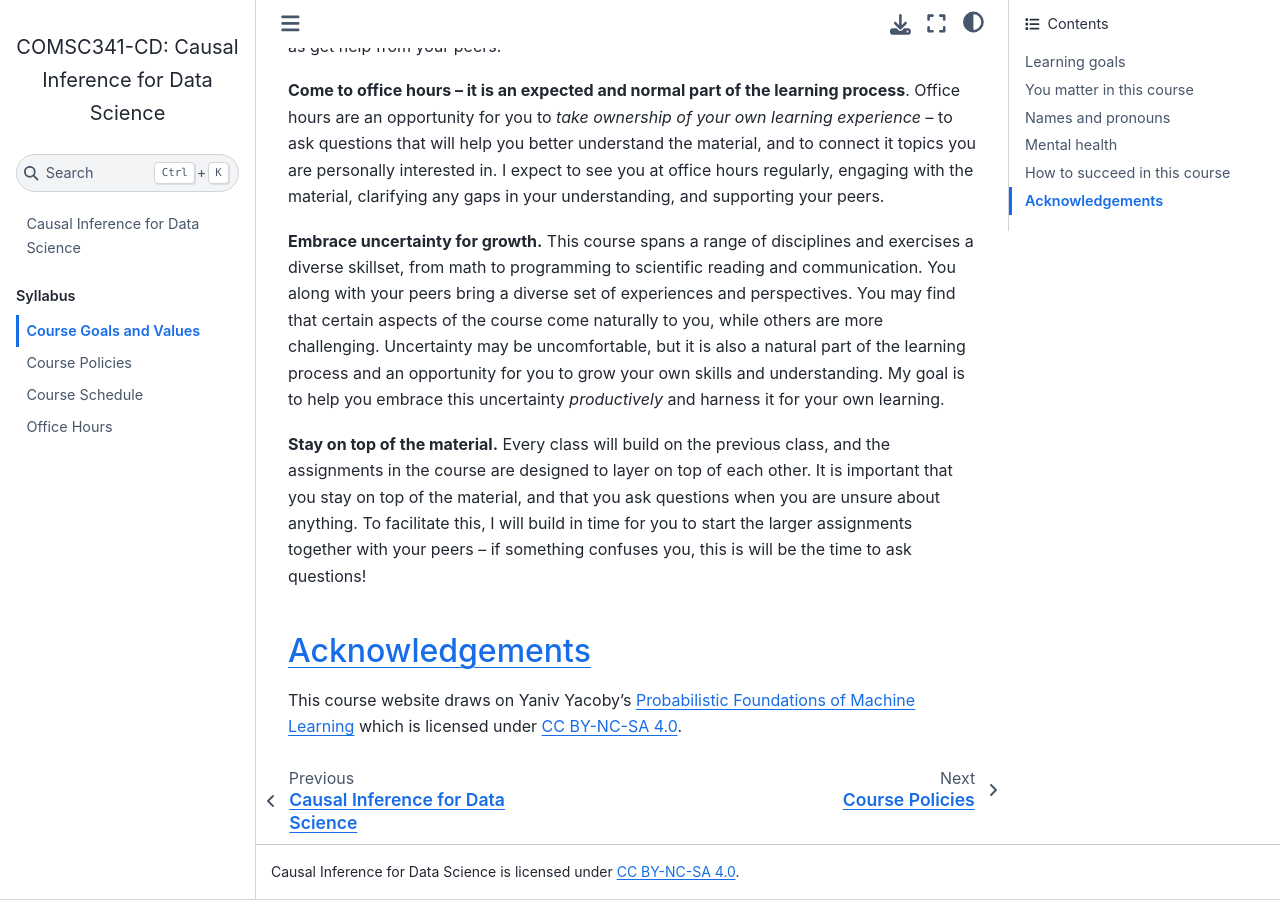
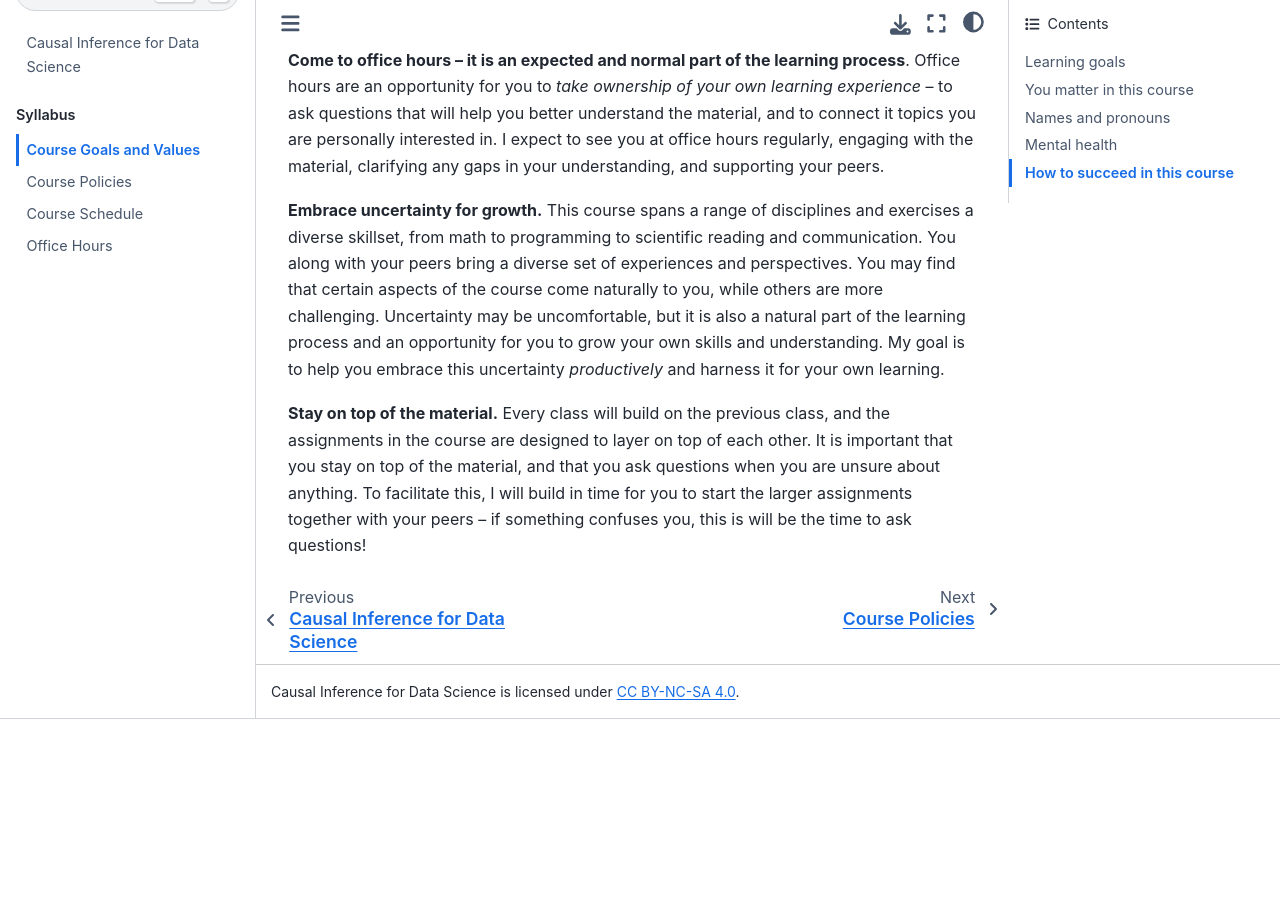
Before and after one commit to comsc341cd/comsc341cd.github.io, a Jupyter Book: the page built from syllabus/values.md, in a window 1280 px wide and 900 px high, scrolled down 1779 px. Built offline with Jupyter Book 1.0.4 settings and Sphinx 7.4.7 and the Sphinx Book theme 1.1.4, drawn with Linux system fonts in a browser that asks for light colours; pages that are not in the unit, such as notebooks, are missing from menus; after the commit the page ends 2498 px from its top, so only the background shows below that.

Commit message:
clean up links

```diff
--- a/syllabus/values.md
+++ b/syllabus/values.md
@@ -50,7 +50,3 @@ Your mental health takes first priority above your academics. If you are feeling
 **Embrace uncertainty for growth.** This course spans a range of disciplines and exercises a diverse skillset, from math to programming to scientific reading and communication. You along with your peers bring a diverse set of experiences and perspectives. You may find that certain aspects of the course come naturally to you, while others are more challenging. Uncertainty may be uncomfortable, but it is also a natural part of the learning process and an opportunity for you to grow your own skills and understanding. My goal is to help you embrace this uncertainty *productively* and harness it for your own learning.
 
 **Stay on top of the material.** Every class will build on the previous class, and the assignments in the course are designed to layer on top of each other. It is important that you stay on top of the material, and that you ask questions when you are unsure about anything. To facilitate this, I will build in time for you to start the larger assignments together with your peers -- if something confuses you, this is will be the time to ask questions!
-
-## Acknowledgements
-
-This course website draws on Yaniv Yacoby's [Probabilistic Foundations of Machine Learning](https://mogu-lab.github.io/cs349-fall-2024/index.html) which is licensed under [CC BY-NC-SA 4.0](https://creativecommons.org/licenses/by-nc-sa/4.0/).
```
Also changed, not shown: 1 other file.
